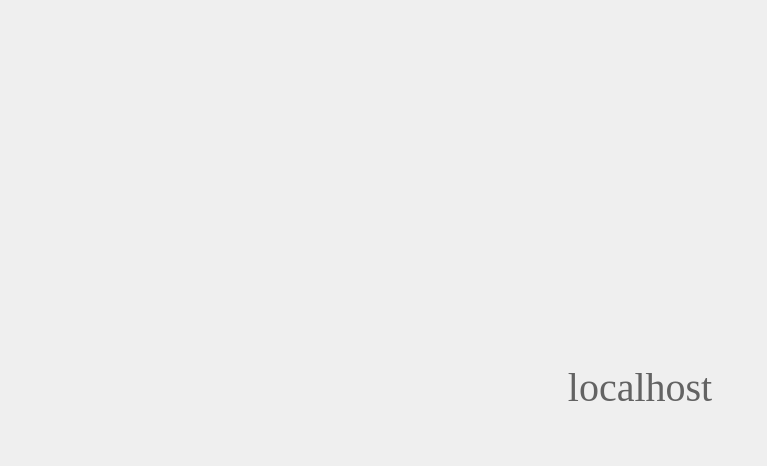
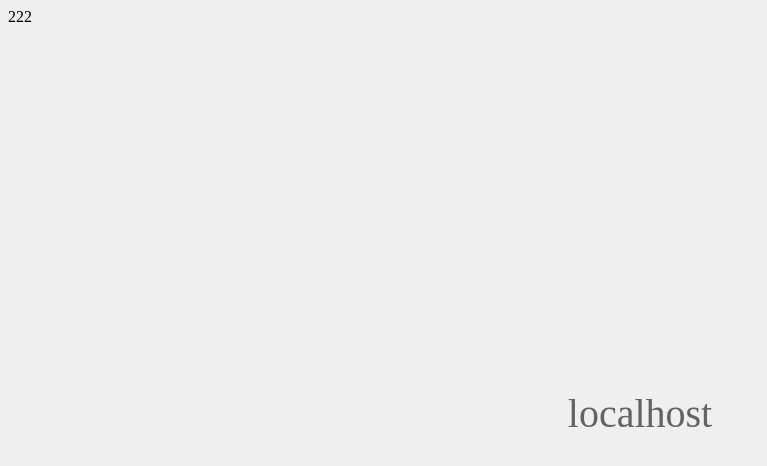
Before and after one commit to 5www/leading, a plain HTML site: page index.html in a window 1280 px wide. Shown: the whole page, without its empty margins (0-767 px from the left). Drawn offline with Linux system fonts and the light colour scheme.

Commit message:
Update index.html

```diff
--- a/index.html
+++ b/index.html
@@ -17,7 +17,7 @@
 			}
 	</style>
 </head>
-<body>
+<body>222
 <div class="layout">
 	<p id="main"></p>
 </div>
```
